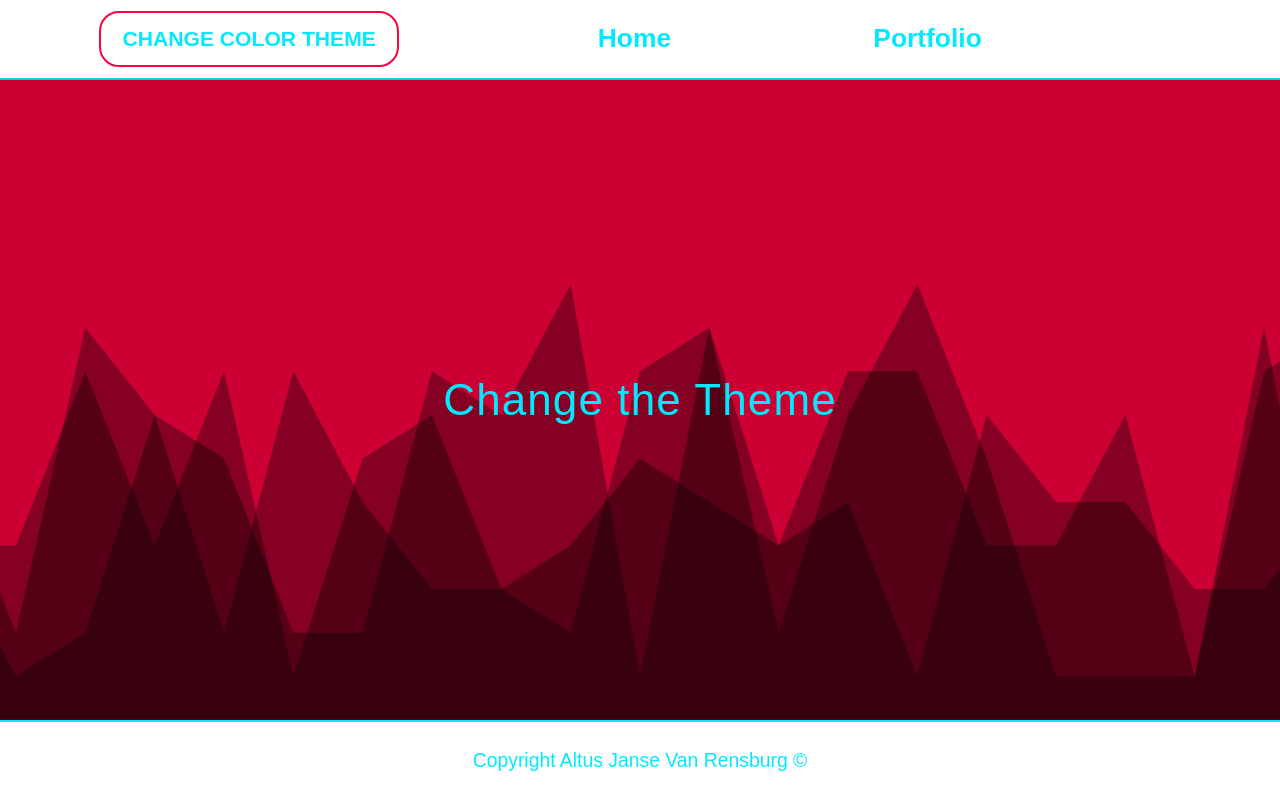
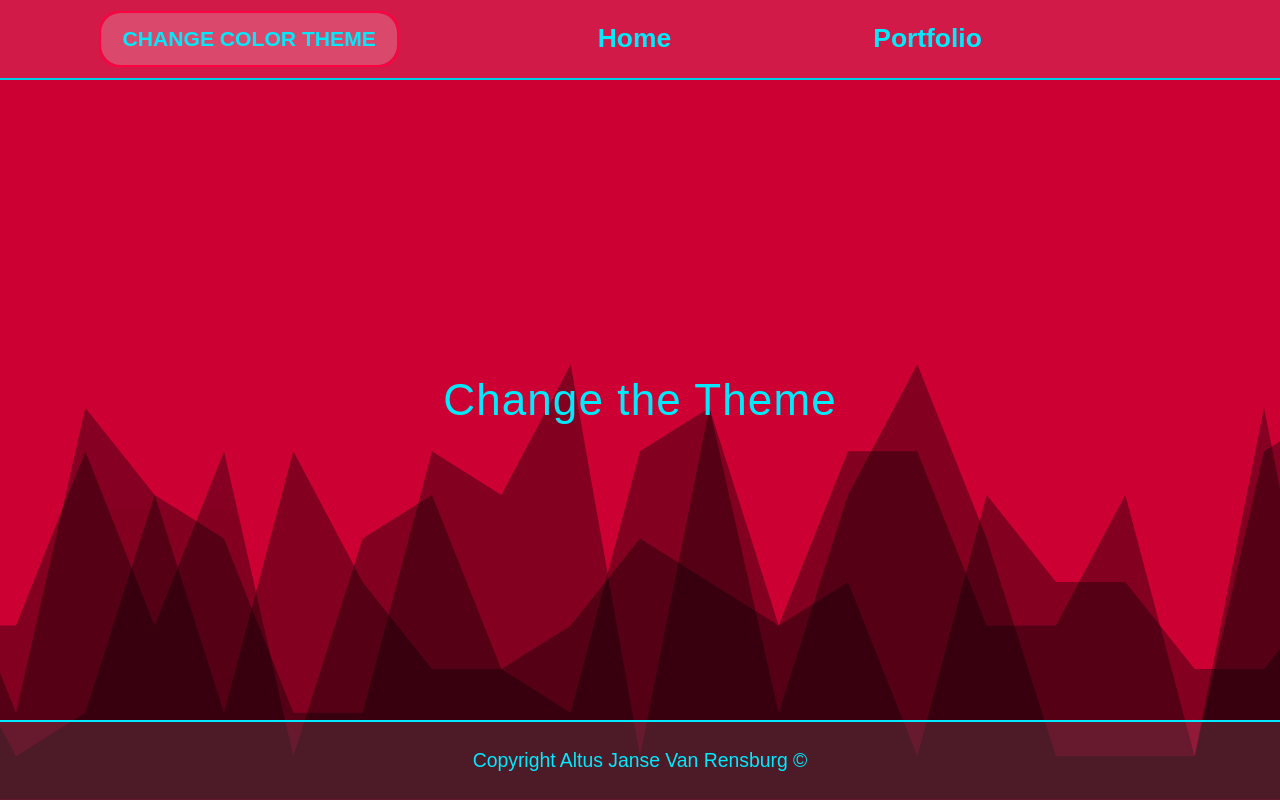
Before and after one commit to AltusJVR/scss_maps, a website built with Parcel: page src/index.html in a window 1280 px wide. Shown: the top 800 px of the page. Built offline with nearby package versions, Linux system fonts and the light colour scheme; a web font is replaced by a local one.

Commit message:
change nav and footer position => absolute

```diff
--- a/src/scss/components/_navbar.scss
+++ b/src/scss/components/_navbar.scss
@@ -7,7 +7,10 @@
   border-bottom: 2px solid var(--op-h-clr-2);
   align-items: center;
   justify-content: space-around;
-  position: relative;
+  position: absolute;
+  top: 0;
+  left: 0;
+  right: 0;
   z-index: 10;
   // background-color: $bg-clr;
 }
--- a/src/scss/pages/_index.scss
+++ b/src/scss/pages/_index.scss
@@ -4,7 +4,7 @@
   display: flex;
   align-items: center;
   justify-content: center;
-  min-height: 80vh;
+  min-height: 100vh;
   height: 100%;
   position: relative;
   z-index: 1;
@@ -24,8 +24,8 @@
   background-color: $bg-clr;
   background-blend-mode:hard-light;
   z-index: -1;
-  transform: scaleX(var(--scale));
-  transition: transform 100ms ease-in;
+  transform: scaleX(var(--scale)) rotateX(var(--rotate));
+  transition: transform 200ms ease-in;
 }
 
 
@@ -47,8 +47,12 @@
   align-items: center;
   justify-content: center;
   font-size: 1.1em;
-  height: 10vh;
-  position: relative;
+  max-height: 10vh;
+  position: absolute;
+  top: 90vh;
+  bottom: 0;
+  left: 0;
+  right: 0;
   z-index: 1;
   font-family: $big-font;
 }
@@ -64,3 +68,10 @@
   background-color: $main-overlay;
   z-index: -1;
 }
+
+
+body {
+  position: relative;
+  z-index: -50;
+  background-color: var(--h-clr-1);
+}
```
